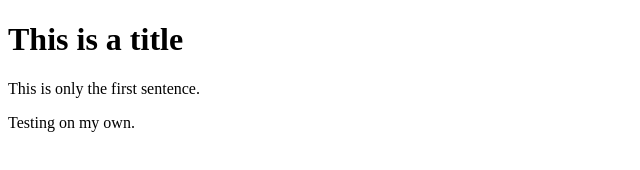
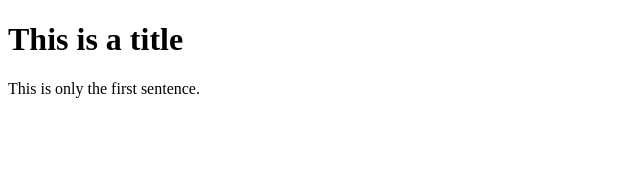
Before and after one commit to GuitarSlinger2024/my_example, a plain HTML site: page index.html in a window 1280 px wide. Shown: the whole page, without its empty margins (0-640 px from the left). Drawn offline with Linux system fonts and the light colour scheme.

Commit message:
Another bad message

```diff
--- a/index.html
+++ b/index.html
@@ -10,7 +10,6 @@
 <body>
   <h1>This is a title</h1>
   <p>This is only the first sentence.</p>
-  <p>Testing on my own.</p>
 </body>
 
 </html>
```
